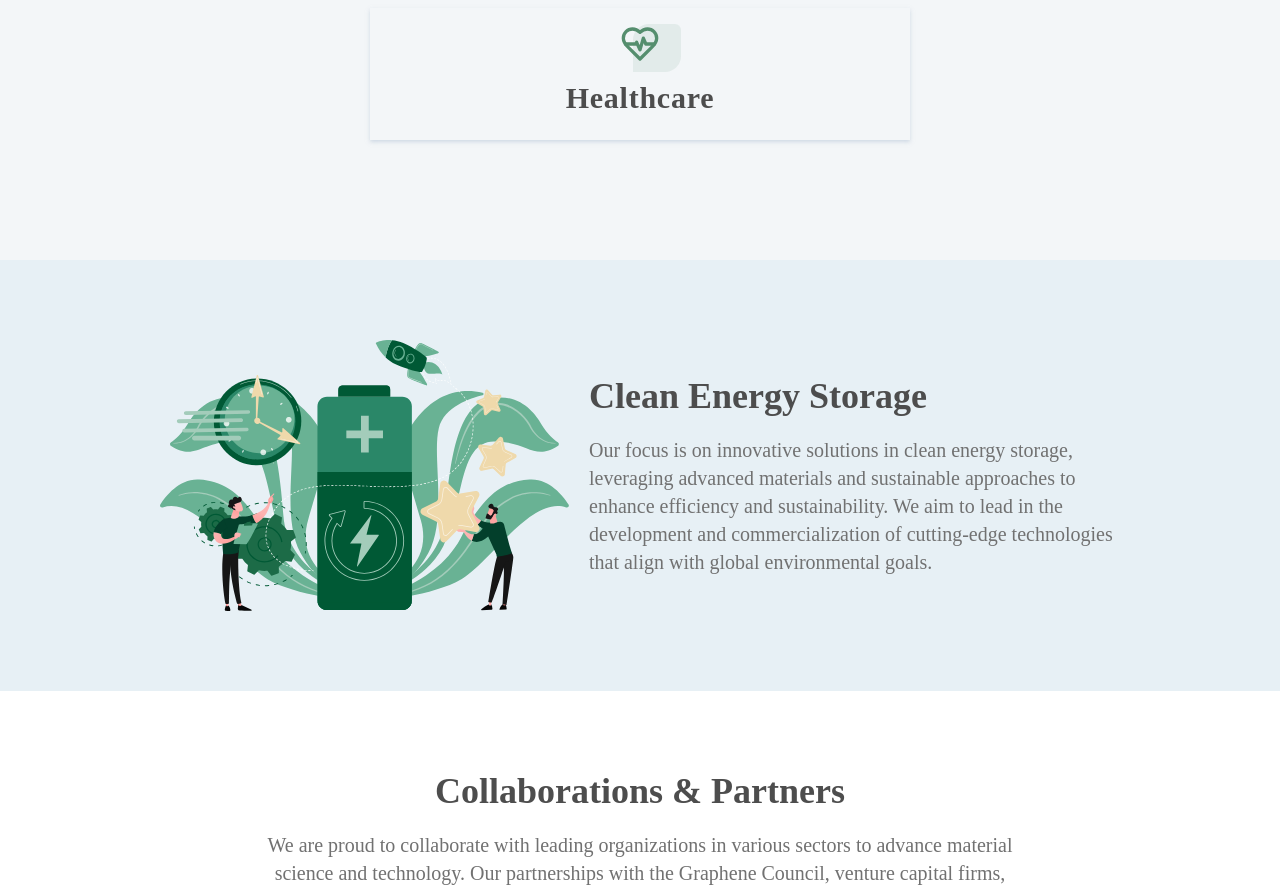
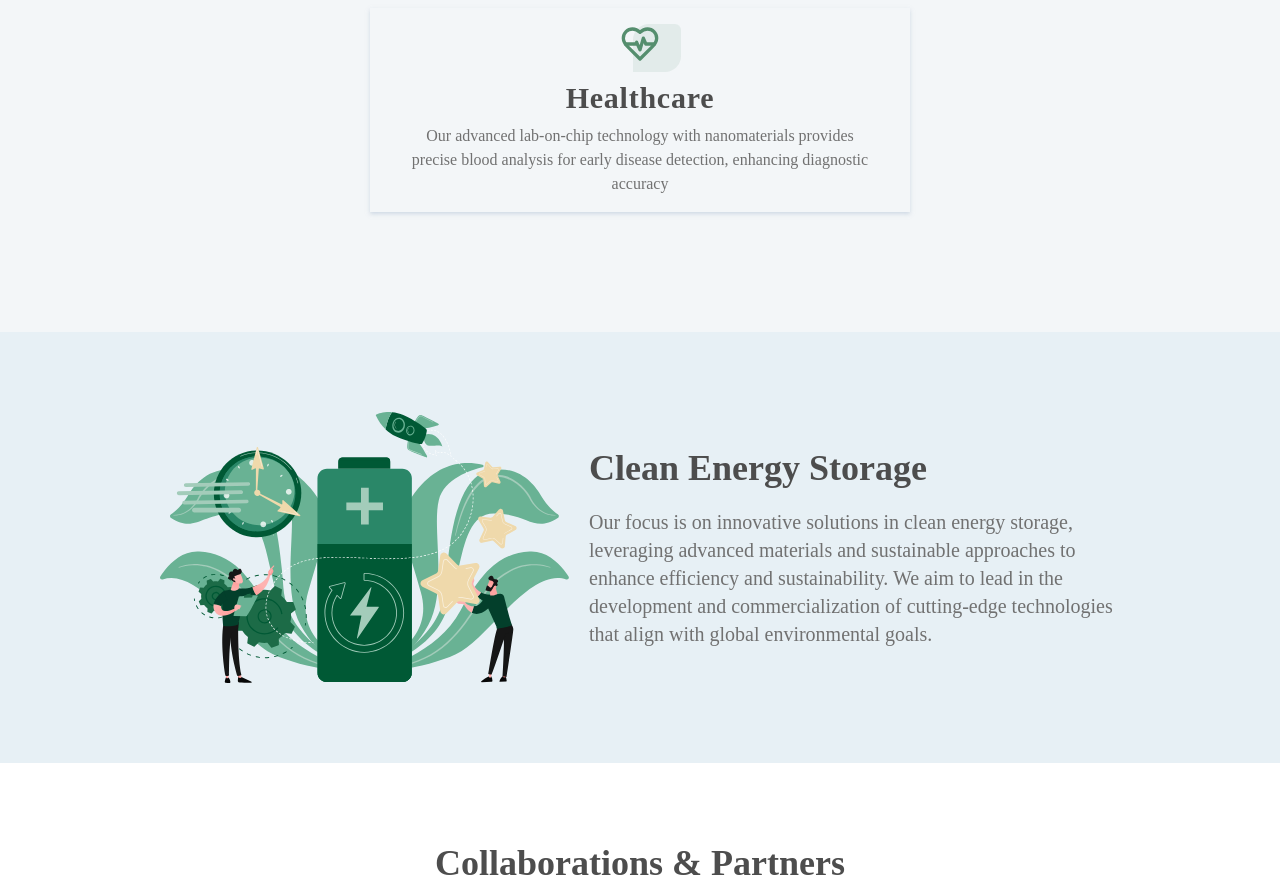
Before and after one commit to dheeraj1717/neoworld, a React (Create React App) app: page / in a window 1280 px wide. Shown: the part 2480-3371 px from the top of the page. Built offline with nearby package versions, Linux system fonts and the light colour scheme.

Commit message:
verticals para change

```diff
--- a/src/components/verticals/Verticals.jsx
+++ b/src/components/verticals/Verticals.jsx
@@ -28,7 +28,7 @@
               Healthcare
             </h4>
             <p className="text-secondary text-center">
-
+            Our advanced lab-on-chip technology with nanomaterials provides precise blood analysis for early disease detection, enhancing diagnostic accuracy
             </p>
           </div>
         </div>
```
